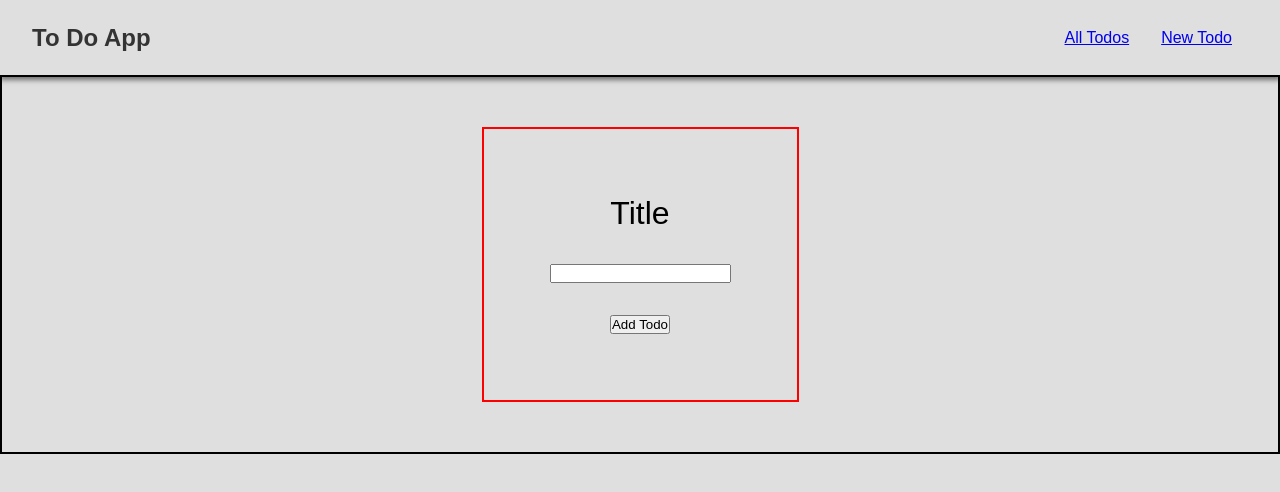
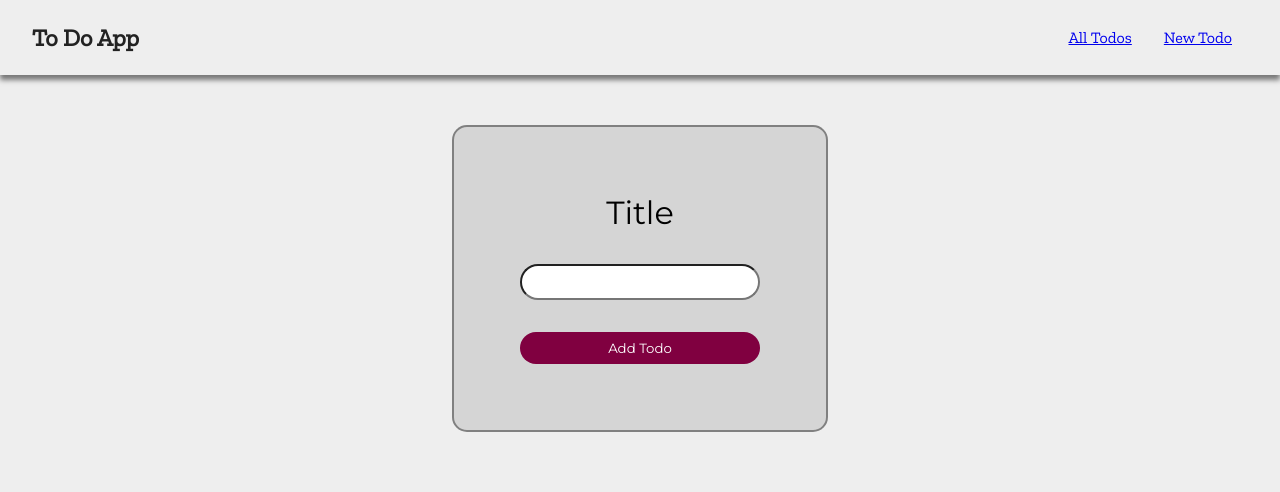
Before and after one commit to ericnoonan00/first-react-app, a React (Create React App) app: page /new-todo in a window 1280 px wide. Shown: the top 492 px of the page. Built offline with nearby package versions, Linux system fonts and the light colour scheme.

Commit message:
edited styles

```diff
--- a/src/components/pages/AllTodosPage.js
+++ b/src/components/pages/AllTodosPage.js
@@ -1,5 +1,6 @@
 import TodoList from "../todos/TodoList";
 import { useState, useEffect } from "react";
+import classes from './AllTodosPage.module.css'
 
 const AllTodosPage = (props) => {
 	const [isLoading, setIsLoading] = useState(true);
@@ -34,8 +35,8 @@ const AllTodosPage = (props) => {
 		);
 	}
 	return (
-		<div>
-			<h1>To Do list</h1>
+		<div className={classes.AllTodosDiv}>
+			<h1 className={classes.pageTitle}>To Do list</h1>
 			<TodoList todos={loadedData} />
 		</div>
 	);
--- /dev/null
+++ b/src/components/pages/AllTodosPage.module.css
@@ -0,0 +1,9 @@
+.AllTodosDiv {
+  display: flex;
+  flex-direction: column;
+  align-items: center;
+}
+
+.pageTitle {
+  margin: 1rem;
+}
--- a/src/components/todos/NewTodoForm.module.css
+++ b/src/components/todos/NewTodoForm.module.css
@@ -1,7 +1,6 @@
 .formSection {
 	display: flex;
 	width: 100%;
-  border: 2px solid;
 	justify-content: center;
 }
 
@@ -9,19 +8,36 @@
 	display: flex;
 	flex-direction: column;
 	align-items: center;
-  border: 2px solid red;
 	padding: 50px;
+  border: 2px solid rgb( 0 0 0 / .4);
+  background-color: rgb( 0 0 0 / .1);
+  border-radius: 15px;
 	margin: 50px;
 }
 
 .formContent > * {
+	font-family: "Montserrat", sans-serif;
 	margin: 1rem;
 }
 
 .formLabel {
 	font-size: 2rem;
+  font-weight: 500;
 }
 
-.formInput {}
+.formInput, .formSubmit {
+  padding: .5rem;
+  border-radius: 999px;
+  width: 15rem;
+}
 
-.formSubmit {}
+.formSubmit {
+  background-color: #800040;
+  color: white;
+  border: none;
+  cursor: pointer;
+}
+
+.formSubmit:active {
+  box-shadow: 5px 5px 5px 0 rgb(10 10 10 / .8) inset;
+}
--- a/src/index.css
+++ b/src/index.css
@@ -1,25 +1,22 @@
-@import url('https://fonts.googleapis.com/css2?family=Zilla+Slab&display=swap');
-
 * {
   box-sizing: border-box;
   margin: 0;
   padding: 0;
-
+  font-family: "Zilla Slab", serif;
 }
 
 body {
-  font-family: sans-serif;
   margin: 0;
   padding: 0;
-  background-color: #dfdfdf;
+  background-color: #eee;
 }
 
 h1, h2 {
-  color: #333333;
+  color: #222;
 }
 
 .btn {
-  font: inherit;
+  font-family: "Montserrat", sans-serif;
   padding: 0.5rem 1.5rem;
   cursor: pointer;
   border-radius: 4px;
@@ -66,7 +63,7 @@ h1, h2 {
   list-style: none;
   background-color: white;
   border-radius: 4px;
-  box-shadow: 0 1px 4px rgba(0, 0, 0, 0.2);
+  box-shadow: 0 4px 8px rgba(0, 0, 0, 0.4);
   padding: 1rem;
   width: 20rem;
 }
```
Lines whose indentation alone changed are shown as unchanged.
